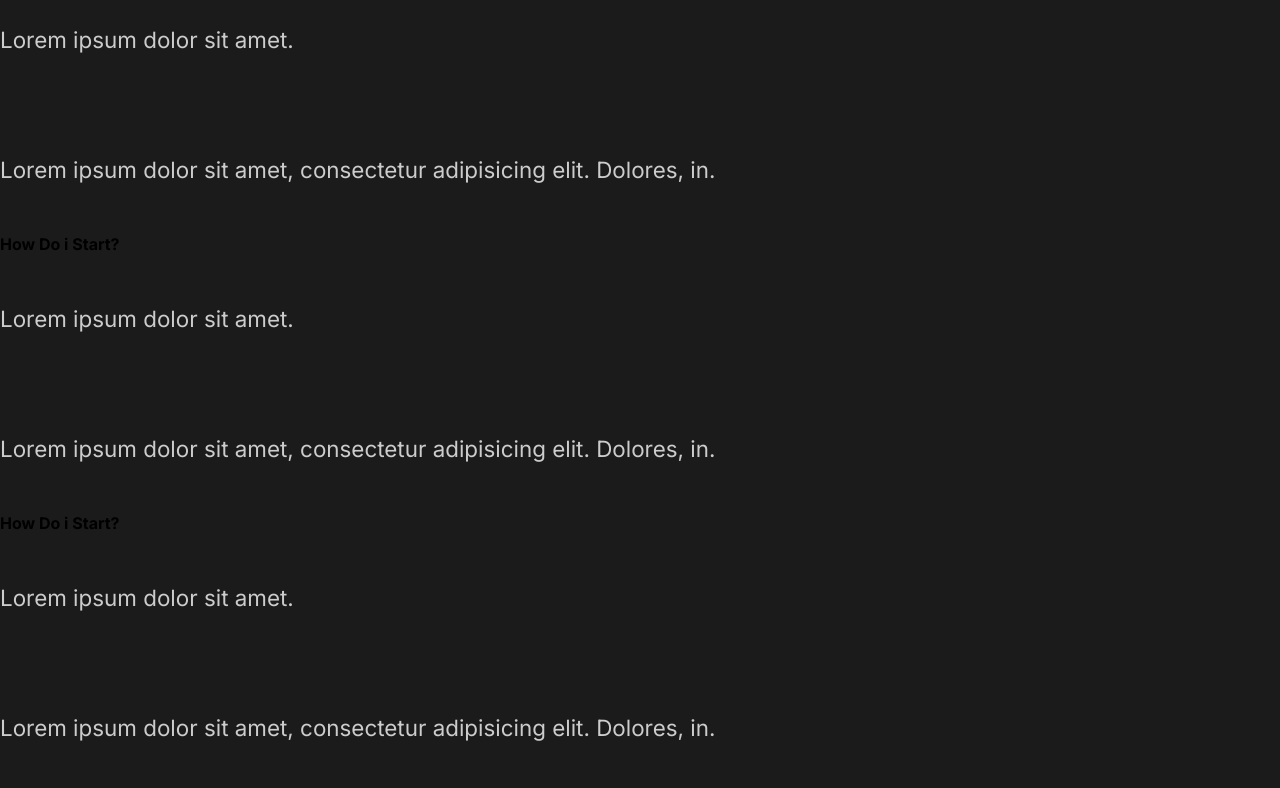
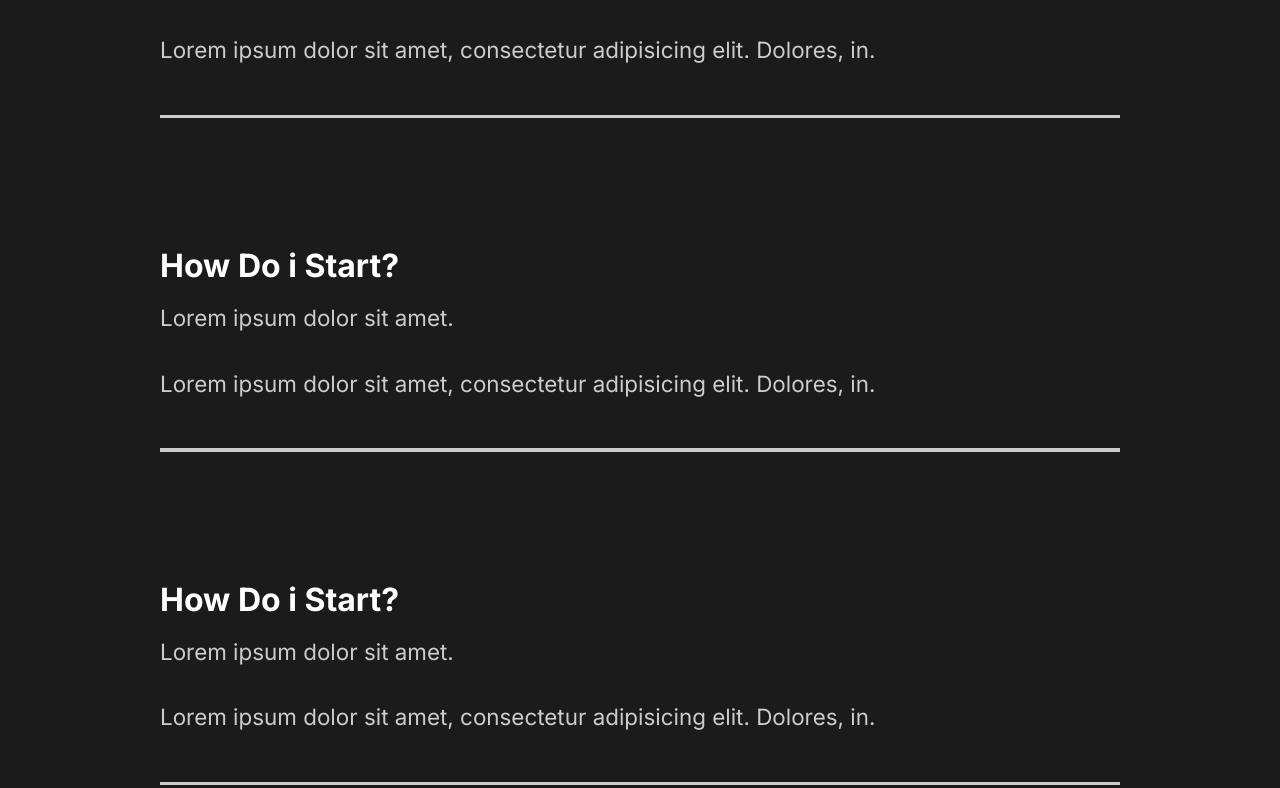
Before and after one commit to assassin0210/summary, a React (Create React App) app: page / in a window 1280 px wide. Shown: the part 2472-3260 px from the top of the page. Built offline with nearby package versions, Linux system fonts and the light colour scheme.

Commit message:
7 styled FaqSection

```diff
--- a/src/components/FaqSection.js
+++ b/src/components/FaqSection.js
@@ -1,8 +1,10 @@
+import {About} from "../style";
+import styled from "styled-components";
 
 
-export const FaqSection =()=>{
-    return(
-        <div className='faq' >
+export const FaqSection = () => {
+    return (
+        <Faq className='faq'>
             <h2>Any question <span>FAQ</span></h2>
             <div className="question">
                 <h4>How Do i Start?</h4>
@@ -10,6 +12,7 @@
                     <p>Lorem ipsum dolor sit amet.</p>
                     <p>Lorem ipsum dolor sit amet, consectetur adipisicing elit. Dolores, in.</p>
                 </div>
+                <div className="faq-line"/>
             </div>
             <div className="question">
                 <h4>How Do i Start?</h4>
@@ -17,6 +20,8 @@
                     <p>Lorem ipsum dolor sit amet.</p>
                     <p>Lorem ipsum dolor sit amet, consectetur adipisicing elit. Dolores, in.</p>
                 </div>
+                <div className="faq-line"/>
+
             </div>
             <div className="question">
                 <h4>How Do i Start?</h4>
@@ -24,6 +29,7 @@
                     <p>Lorem ipsum dolor sit amet.</p>
                     <p>Lorem ipsum dolor sit amet, consectetur adipisicing elit. Dolores, in.</p>
                 </div>
+                <div className="faq-line"/>
             </div>
             <div className="question">
                 <h4>How Do i Start?</h4>
@@ -31,8 +37,39 @@
                     <p>Lorem ipsum dolor sit amet.</p>
                     <p>Lorem ipsum dolor sit amet, consectetur adipisicing elit. Dolores, in.</p>
                 </div>
+                <div className="faq-line"/>
             </div>
 
-        </div>
+        </Faq>
     )
 }
+
+const Faq = styled(About)`
+  display: block;
+
+  span {
+    display: block;
+  }
+
+  h2 {
+    padding-bottom: 2rem;
+    font-weight: lighter;
+  }
+
+  .faq-line {
+    background: #cccccc;
+    height: 0.2rem;
+    margin: 2rem 0;
+    width: 100%;
+  }
+
+  .question {
+    padding: 3rem 0;
+    cursor: pointer;
+  }
+
+  p {
+    padding: 1rem 0;
+  }
+
+`
--- a/src/components/GlobalStyle.js
+++ b/src/components/GlobalStyle.js
@@ -39,6 +39,7 @@
 
   h4 {
     font-weight: bold;
+    font-size: 2rem;
 
   }
 
```
